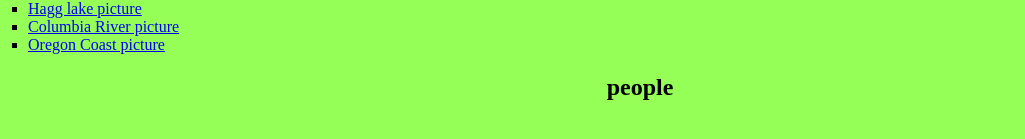
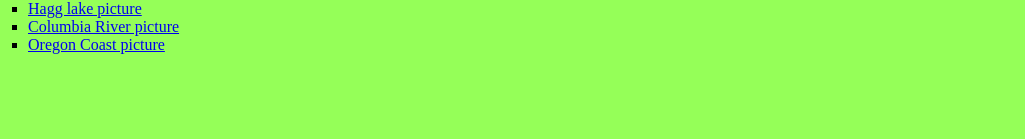
Before and after one commit to Hamim949/Fishing-Website, a plain HTML site: page index.html in a window 1280 px wide. Shown: the part 1693-1832 px from the top of the page, without its empty margins (0-1025 px from the left). After the commit the page ends 1793 px from the top, so only its background shows below. Drawn offline with Linux system fonts and the light colour scheme; a script that the page names is missing.

Commit message:
deleted the test h1

```diff
--- a/index.html
+++ b/index.html
@@ -30,7 +30,6 @@
       <li><a href="https://en.wikipedia.org" target="_blank">Hagg lake picture</a></li>
       <li><a href="https://traveloregon.com" target="_blank">Columbia River picture</a></li>
       <li><a href="https://smile4travel.de/" target="_blank">Oregon Coast picture</a></li>
-      <h2>people</h2>
     </ul>
   </body>
 </html>
```
